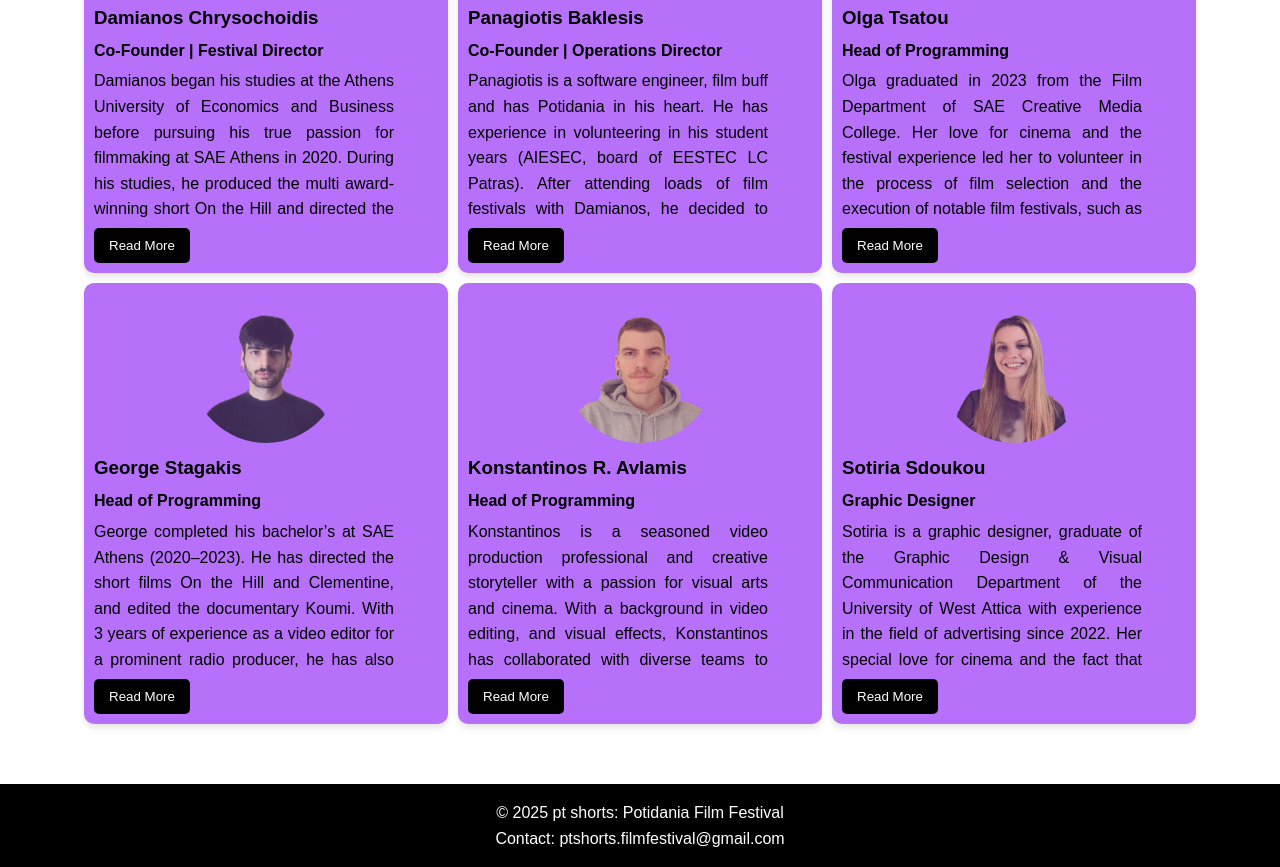
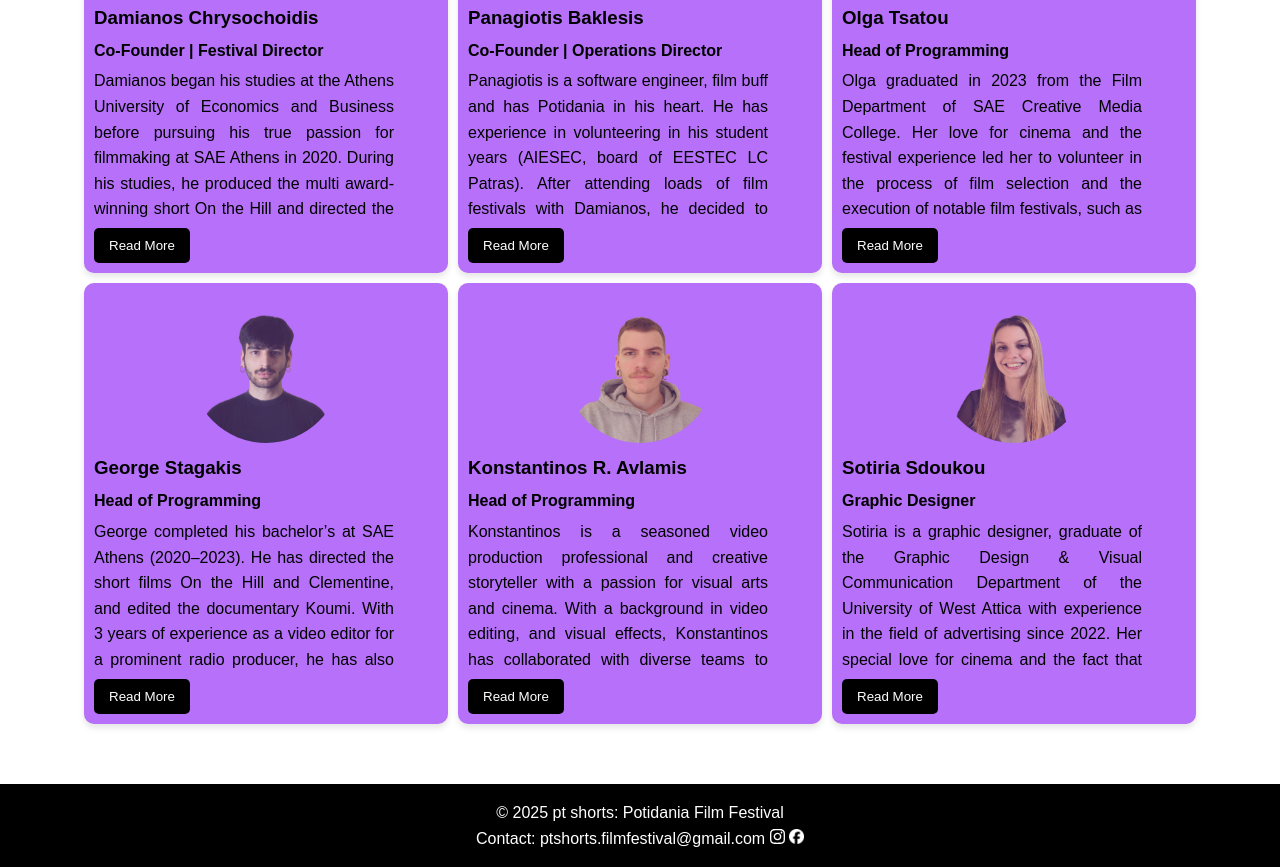
Before and after one commit to baklesis/baklesis.github.io, a plain HTML site: page docs/index.html in a window 1280 px wide. Shown: the part 2338-3205 px from the top of the page. Drawn offline with Linux system fonts and the light colour scheme.

Commit message:
add social links to footer

```diff
--- a/docs/index.html
+++ b/docs/index.html
@@ -429,7 +429,8 @@
 
     <footer>
         <p>&copy; 2025 pt shorts: Potidania Film Festival</p>
-        <p>Contact: ptshorts.filmfestival@gmail.com </p>
+        <p>Contact: ptshorts.filmfestival@gmail.com <a href="https://www.instagram.com/ptshorts_filmfestival/" target="_blank"><img src="assets/logos/Instagram_Glyph_White.svg" width="15" height="15"></a> <a href="https://www.facebook.com/profile.php?id=61572843686159" target="_blank"><img src="assets/logos/Facebook_Logo_Secondary.png" width="15" height="15"></a>
+     </p>
     </footer>
 
     <script>
```
